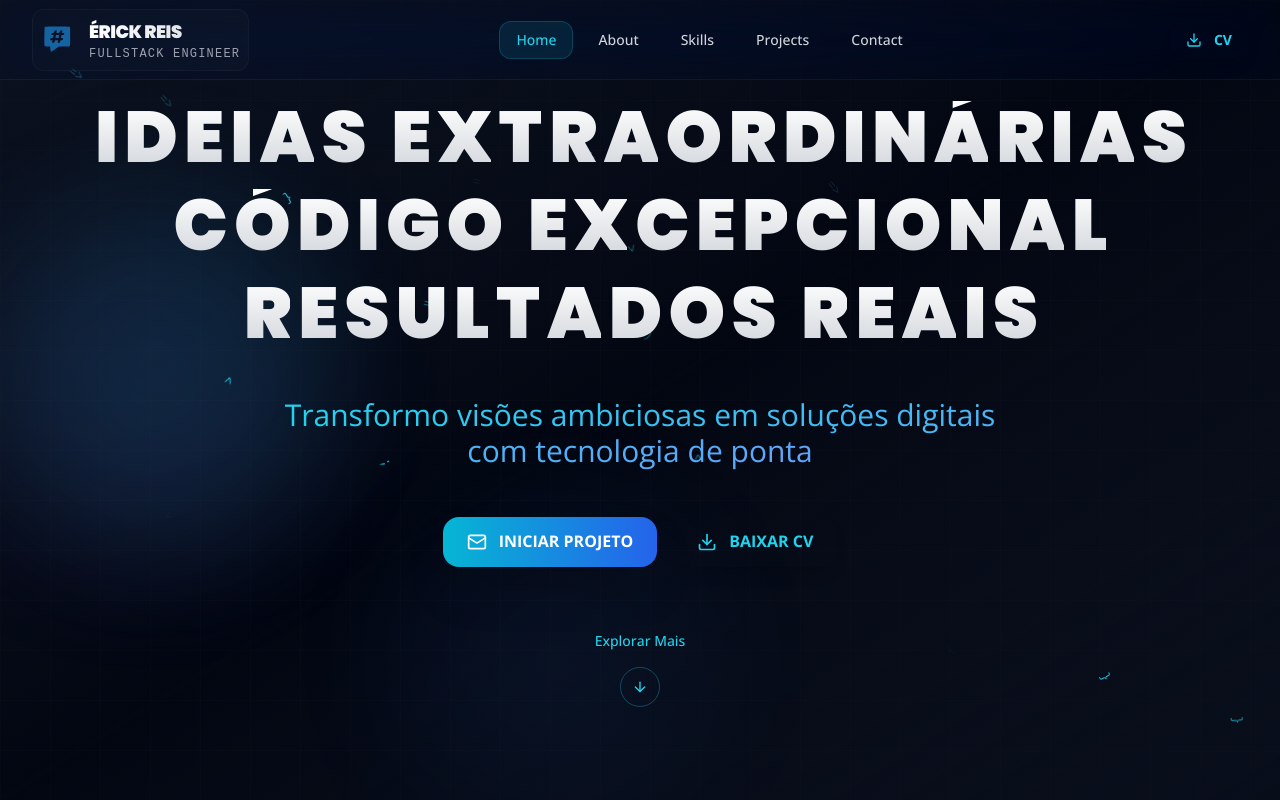
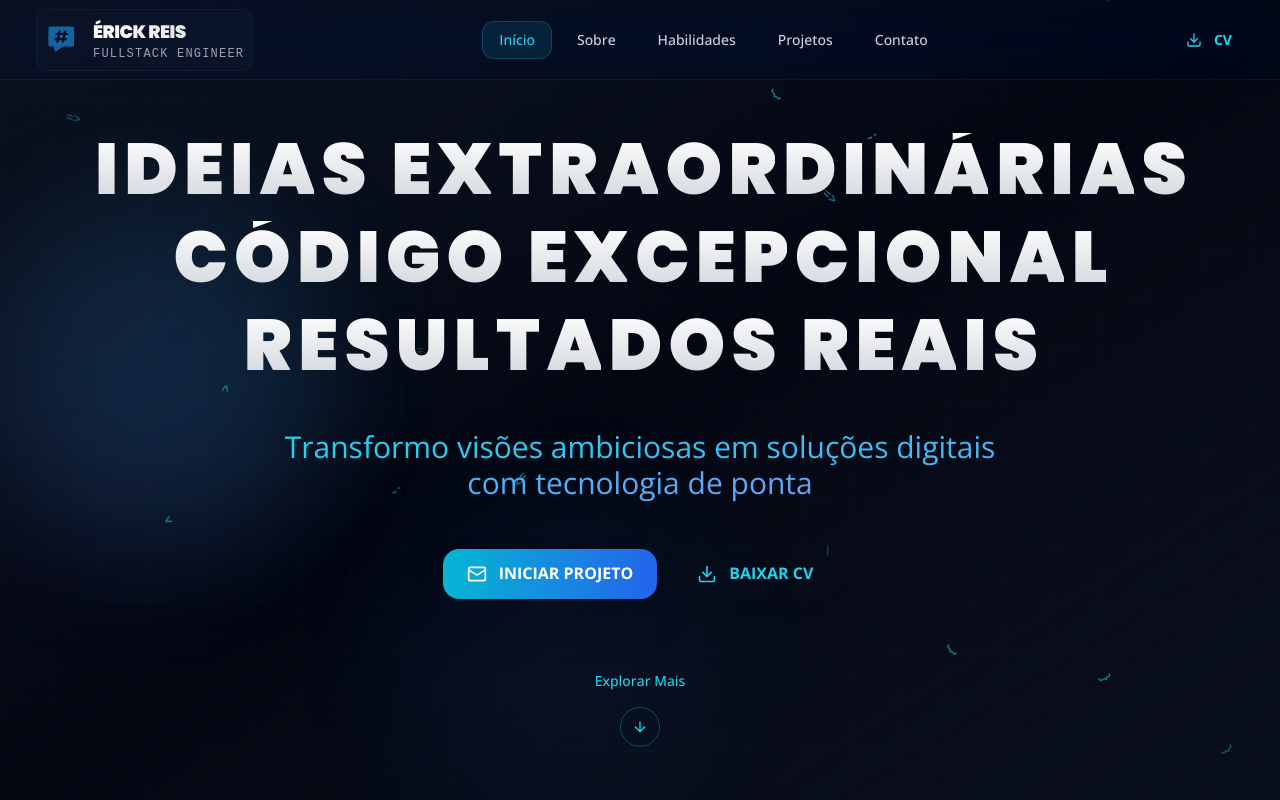
Before and after one commit to erickreisti/portifolio-oficial, a Next.js app: page / in a window 1280 px wide. Shown: the top 800 px of the page. Built offline with nearby package versions, Linux system fonts and the light colour scheme.

Commit message:
Projeto Portifolio: melhorando o layout HeroSection v1.0

```diff
--- a/components/sections/HeroSection/HeroSection.tsx
+++ b/components/sections/HeroSection/HeroSection.tsx
@@ -9,15 +9,16 @@ import { Download, Mail, ArrowDown, Menu, X } from "lucide-react";
 import { Button } from "@/components/ui/button";
 import { PremiumBackground } from "@/components/layout/PremiumBackground";
 
+// Itens de navegação em português
 const navItems = [
-  { name: "Home", href: "#hero" },
-  { name: "About", href: "#about" },
-  { name: "Skills", href: "#skills" },
-  { name: "Projects", href: "#projects" },
-  { name: "Contact", href: "#contact" },
+  { name: "Início", href: "#hero" },
+  { name: "Sobre", href: "#about" },
+  { name: "Habilidades", href: "#skills" },
+  { name: "Projetos", href: "#projects" },
+  { name: "Contato", href: "#contact" },
 ];
 
-// Sistema de Partículas Simplificado
+// Sistema de Partículas Simplificado - MAIS VISÍVEIS
 const TechParticles = () => {
   const containerRef = useRef<HTMLDivElement>(null);
 
@@ -30,7 +31,7 @@ const TechParticles = () => {
     const createParticle = () => {
       const particle = document.createElement("div");
       particle.className =
-        "absolute text-xs font-mono text-cyan-400 opacity-0 pointer-events-none";
+        "absolute text-xs font-mono text-cyan-400 opacity-30 pointer-events-none";
 
       const codeChars = ["{", "}", "<", ">", "/", ";", "=", "()", "=>"];
       particle.textContent =
@@ -43,16 +44,16 @@ const TechParticles = () => {
       particles.push(particle);
 
       gsap.to(particle, {
-        opacity: 1,
-        y: -100, // Valor numérico
-        x: Math.random() * 100 - 50, // Valor numérico
-        rotation: Math.random() * 180, // Valor numérico
+        opacity: 0.8,
+        y: -100,
+        x: Math.random() * 100 - 50,
+        rotation: Math.random() * 180,
         duration: Math.random() * 3 + 2,
         ease: "power1.out",
         onComplete: () => {
           gsap.to(particle, {
             opacity: 0,
-            duration: 0.5,
+            duration: 0.8,
             onComplete: () => {
               particle.remove();
               const index = particles.indexOf(particle);
@@ -63,7 +64,7 @@ const TechParticles = () => {
       });
     };
 
-    const interval = setInterval(createParticle, 200);
+    const interval = setInterval(createParticle, 250);
 
     return () => {
       clearInterval(interval);
@@ -154,13 +155,13 @@ const HeroText = () => {
   );
 };
 
-// Botão Melhorado - Com variantes e efeitos refinados
+// Botão Melhorado - Com variantes e efeitos refinados, foco estilizado e textos em português
 const ImprovedButton = ({
   children,
   onClick,
   href,
-  variant = "primary", // 'primary', 'secondary', 'outline'
-  size = "default", // 'default', 'sm', 'lg'
+  variant = "primary",
+  size = "default",
   className = "",
   icon,
   disabled = false,
@@ -171,9 +172,11 @@ const ImprovedButton = ({
   variant?: "primary" | "secondary" | "outline";
   size?: "default" | "sm" | "lg";
   className?: string;
-  icon?: React.ReactNode; // Ícone opcional
+  icon?: React.ReactNode;
   disabled?: boolean;
 }) => {
+  const buttonRef = useRef<HTMLButtonElement>(null);
+
   const getVariantClasses = () => {
     switch (variant) {
       case "primary":
@@ -198,16 +201,43 @@ const ImprovedButton = ({
     }
   };
 
+  const handleMouseEnter = () => {
+    if (!buttonRef.current || disabled) return;
+
+    for (let i = 0; i < 4; i++) {
+      const particle = document.createElement("div");
+      particle.className =
+        "absolute w-1 h-1 bg-cyan-400 rounded-full pointer-events-none";
+      particle.style.left = "50%";
+      particle.style.top = "50%";
+
+      buttonRef.current.appendChild(particle);
+
+      gsap.to(particle, {
+        x: Math.random() * 40 - 20,
+        y: Math.random() * 40 - 20,
+        scale: 0,
+        opacity: 0,
+        duration: 0.6,
+        ease: "power2.out",
+        onComplete: () => particle.remove(),
+      });
+    }
+  };
+
   const buttonContent = (
     <motion.button
+      ref={buttonRef}
       className={`
         relative font-bold rounded-2xl border-0 transition-all duration-300 transform hover:scale-105 active:scale-95
         flex items-center justify-center gap-3 group overflow-hidden ${getVariantClasses()} ${getSizeClasses()} ${className}
         ${disabled ? "opacity-50 cursor-not-allowed" : ""}
+        focus-visible:ring-2 focus-visible:ring-cyan-500 focus-visible:ring-offset-2 focus-visible:ring-offset-gray-900
       `}
       whileHover={!disabled ? { y: -2 } : {}}
       whileTap={!disabled ? { scale: 0.95 } : {}}
       onClick={onClick}
+      onMouseEnter={handleMouseEnter}
       disabled={disabled}
     >
       {icon && <span className="flex-shrink-0">{icon}</span>}
@@ -220,7 +250,13 @@ const ImprovedButton = ({
 
   if (href) {
     return (
-      <a href={href} download={href.includes("curriculo")}>
+      <a
+        href={href}
+        download={href.includes("curriculo")}
+        className={`inline-block focus-visible:ring-2 focus-visible:ring-cyan-500 focus-visible:ring-offset-2 focus-visible:ring-offset-gray-900 rounded-2xl ${
+          disabled ? "pointer-events-none" : ""
+        }`}
+      >
         {buttonContent}
       </a>
     );
@@ -229,7 +265,7 @@ const ImprovedButton = ({
   return buttonContent;
 };
 
-// Header Refinado - Integrado, com espaçamento e responsividade aprimorados, TRANSPARENTE NO TOPO
+// Header Refinado
 const RefinedHeader = ({
   isScrolled,
   activeSection,
@@ -261,13 +297,11 @@ const RefinedHeader = ({
         {/* Logo */}
         <motion.button
           onClick={() => onNavClick("hero")}
-          className="flex items-center gap-3 group"
+          className="flex items-center gap-3 group focus-visible:ring-2 focus-visible:ring-cyan-500 focus-visible:ring-offset-2 focus-visible:ring-offset-gray-900 rounded-lg p-1"
           whileHover={{ scale: 1.02 }}
           whileTap={{ scale: 0.98 }}
         >
           <div className="flex items-center gap-3 p-2 rounded-xl bg-gradient-to-r from-gray-900/30 to-gray-800/20 backdrop-blur-sm border border-gray-700/20 group-hover:border-cyan-400/30 transition-all duration-300">
-            {" "}
-            {/* Ajuste de opacidade e blur quando transparente */}
             <motion.div
               whileHover={{ rotate: 360 }}
               transition={{ duration: 0.8 }}
@@ -276,7 +310,7 @@ const RefinedHeader = ({
                 src="/images/hashblue.svg"
                 alt="Erick Reis Logo"
                 width={36}
-                height={36} // Ajustado para responsividade
+                height={36}
                 className="brightness-125"
               />
             </motion.div>
@@ -293,8 +327,6 @@ const RefinedHeader = ({
 
         {/* Desktop Navigation */}
         <nav className="hidden lg:flex items-center gap-2">
-          {" "}
-          {/* Ajustado gap */}
           {navItems.map((item, index) => {
             const sectionName = item.href.replace("#", "");
             const isActive = activeSection === sectionName;
@@ -310,6 +342,7 @@ const RefinedHeader = ({
                       ? "text-cyan-400 bg-cyan-400/10 border-cyan-400/20"
                       : "text-gray-300 hover:text-white hover:bg-white/5 border-transparent"
                   }
+                  focus-visible:ring-2 focus-visible:ring-cyan-500 focus-visible:ring-offset-2 focus-visible:ring-offset-gray-900
                 `}
                 whileHover={{ y: -1 }}
                 whileTap={{ y: 0 }}
@@ -332,7 +365,7 @@ const RefinedHeader = ({
         >
           <ImprovedButton
             href="/docs/curriculo-erick-reis.pdf"
-            variant="outline" // Mantido 'outline' para harmonizar
+            variant="outline"
             size="sm"
             icon={<Download className="w-4 h-4" />}
           >
@@ -344,7 +377,7 @@ const RefinedHeader = ({
         <div className="flex lg:hidden items-center gap-2">
           <ImprovedButton
             href="/docs/curriculo-erick-reis.pdf"
-            variant="outline" // Mantido 'outline' para harmonizar
+            variant="outline"
             size="sm"
             icon={<Download className="w-4 h-4" />}
           >
@@ -354,7 +387,7 @@ const RefinedHeader = ({
             variant="ghost"
             size="icon"
             onClick={onMobileMenuToggle}
-            className="w-10 h-10 rounded-xl text-white/80 hover:text-white bg-white/10 backdrop-blur-xl border border-white/10 hover:bg-white/20"
+            className="w-10 h-10 rounded-xl text-white/80 hover:text-white bg-white/10 backdrop-blur-xl border border-white/10 hover:bg-white/20 focus-visible:ring-2 focus-visible:ring-cyan-500 focus-visible:ring-offset-2 focus-visible:ring-offset-gray-900"
           >
             {isMobileMenuOpen ? (
               <X className="w-5 h-5" />
@@ -365,7 +398,7 @@ const RefinedHeader = ({
         </div>
       </div>
 
-      {/* Mobile Menu - Refinado para melhor responsividade e espaçamento */}
+      {/* Mobile Menu */}
       <AnimatePresence>
         {isMobileMenuOpen && (
           <motion.div
@@ -376,8 +409,6 @@ const RefinedHeader = ({
             className="absolute top-full left-0 right-0 bg-gray-950/95 backdrop-blur-xl border-b border-gray-800/50 lg:hidden overflow-hidden"
           >
             <nav className="p-4 space-y-2">
-              {" "}
-              {/* Ajustado padding e gap */}
               {navItems.map((item, index) => {
                 const sectionName = item.href.replace("#", "");
                 const isActive = activeSection === sectionName;
@@ -396,6 +427,7 @@ const RefinedHeader = ({
                           ? "text-cyan-400 bg-cyan-400/10 border-cyan-400/20"
                           : "text-gray-300 hover:text-white hover:bg-white/5 border-transparent"
                       }
+                      focus-visible:ring-2 focus-visible:ring-cyan-500 focus-visible:ring-offset-2 focus-visible:ring-offset-gray-900
                     `}
                     initial={{ x: -20, opacity: 0 }}
                     animate={{ x: 0, opacity: 1 }}
@@ -416,11 +448,11 @@ const RefinedHeader = ({
               >
                 <ImprovedButton
                   href="/docs/curriculo-erick-reis.pdf"
-                  variant="outline" // Mantido 'outline' para consistência
+                  variant="outline"
                   className="w-full justify-center"
                   icon={<Download className="w-4 h-4" />}
                 >
-                  DOWNLOAD CV
+                  BAIXAR CV
                 </ImprovedButton>
               </motion.div>
             </nav>
@@ -431,7 +463,7 @@ const RefinedHeader = ({
   );
 };
 
-// Hero Content - Integrado com Header
+// Hero Content
 const HeroContent = ({ onExploreClick }: { onExploreClick: () => void }) => {
   const containerRef = useRef<HTMLDivElement>(null);
 
@@ -439,14 +471,12 @@ const HeroContent = ({ onExploreClick }: { onExploreClick: () => void }) => {
     if (!containerRef.current) return;
 
     const ctx = gsap.context(() => {
-      // Animação do subtítulo
       gsap.fromTo(
         ".hero-subtitle",
         { opacity: 0, y: 30 },
         { opacity: 1, y: 0, duration: 1, delay: 1.5, ease: "power2.out" }
       );
 
-      // Animação dos botões
       gsap.fromTo(
         ".hero-action-button",
         { opacity: 0, y: 40 },
@@ -464,11 +494,19 @@ const HeroContent = ({ onExploreClick }: { onExploreClick: () => void }) => {
     return () => ctx.revert();
   }, []);
 
+  const handleContactClick = () => {
+    // Navega para a seção de contato
+    const contactSection = document.getElementById("contact");
+    if (contactSection) {
+      contactSection.scrollIntoView({ behavior: "smooth" });
+    }
+  };
+
   return (
     <section
       id="hero"
       ref={containerRef}
-      className="relative flex flex-col items-center justify-center min-h-screen overflow-hidden bg-gradient-to-br from-gray-900 via-blue-900 to-purple-900"
+      className="relative flex flex-col items-center justify-center min-h-screen pt-20 overflow-hidden bg-gradient-to-br from-gray-900 via-blue-900 to-purple-900"
     >
       {/* Background Effects */}
       <PremiumBackground intensity="high" />
@@ -504,7 +542,7 @@ const HeroContent = ({ onExploreClick }: { onExploreClick: () => void }) => {
             transition={{ duration: 0.8, delay: 2 }}
           >
             <ImprovedButton
-              onClick={() => onExploreClick()}
+              onClick={handleContactClick}
               variant="primary"
               icon={<Mail className="w-5 h-5" />}
             >
@@ -520,7 +558,7 @@ const HeroContent = ({ onExploreClick }: { onExploreClick: () => void }) => {
           >
             <ImprovedButton
               href="/docs/curriculo-erick-reis.pdf"
-              variant="outline" // Usando a nova variante 'outline'
+              variant="outline"
               icon={<Download className="w-5 h-5" />}
             >
               BAIXAR CV
@@ -537,7 +575,7 @@ const HeroContent = ({ onExploreClick }: { onExploreClick: () => void }) => {
         >
           <motion.button
             onClick={onExploreClick}
-            className="flex flex-col items-center gap-2 text-cyan-400 hover:text-cyan-300 transition-colors group"
+            className="flex flex-col items-center gap-2 text-cyan-400 hover:text-cyan-300 transition-colors group focus-visible:ring-2 focus-visible:ring-cyan-500 focus-visible:ring-offset-2 focus-visible:ring-offset-gray-900 rounded-lg p-2"
             whileHover={{ y: -2 }}
             whileTap={{ scale: 0.95 }}
           >
@@ -571,20 +609,22 @@ export const HeroSection = () => {
       const current = sections.find((section) => {
         const element = document.getElementById(section);
         if (!element) return false;
-        const scrollPadding =
-          parseInt(
-            getComputedStyle(document.documentElement).scrollPaddingTop
-          ) || 0;
+
         const rect = element.getBoundingClientRect();
-        return rect.top <= scrollPadding + 10 && rect.bottom >= 10;
+        const scrollPadding = 100; // Offset para considerar o header fixo
+
+        return rect.top <= scrollPadding && rect.bottom >= scrollPadding;
       });
-      if (current) setActiveSection(current);
+
+      if (current) {
+        setActiveSection(current);
+      }
     };
 
     window.addEventListener("scroll", handleScroll);
     window.addEventListener("scroll", handleActiveSection);
 
-    handleScroll(); // Executa uma vez ao montar
+    handleScroll();
 
     return () => {
       window.removeEventListener("scroll", handleScroll);
@@ -595,14 +635,22 @@ export const HeroSection = () => {
   const scrollToSection = (sectionId: string) => {
     const element = document.getElementById(sectionId);
     if (element) {
-      element.scrollIntoView({ behavior: "smooth" });
-      setIsMobileMenuOpen(false); // Fecha o menu mobile após navegar
+      const offset = 80; // Offset para o header fixo
+      const elementPosition = element.getBoundingClientRect().top;
+      const offsetPosition = elementPosition + window.pageYOffset - offset;
+
+      window.scrollTo({
+        top: offsetPosition,
+        behavior: "smooth",
+      });
+
+      setIsMobileMenuOpen(false);
     }
   };
 
   return (
     <div className="relative">
-      <RefinedHeader // Renomeado componente
+      <RefinedHeader
         isScrolled={isScrolled}
         activeSection={activeSection}
         onNavClick={scrollToSection}
```
